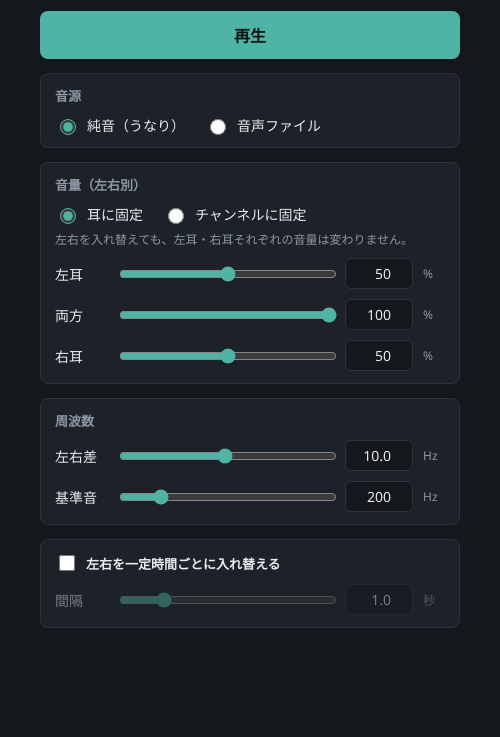
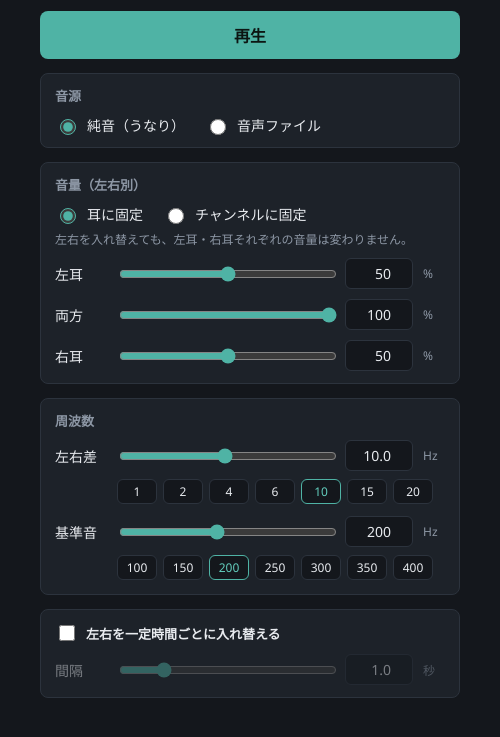
Before and after one commit to hidetako/brain-ears, an Electron app: page src/index.html in a window 500 px wide. Shown: the part 127-864 px from the top of the page. Before the commit the page ends 800 px from the top, so only its background shows below. Drawn offline with Linux system fonts and the light colour scheme; no server answers.

Commit message:
Cap base tone at 400 Hz and add jump buttons for base and difference (v1.1.2)
Co-Authored-By: Claude Fable 5.2 <noreply@anthropic.com>
Claude-Session: https://claude.ai/code/session_01GoyBHH1kBF2zj1Mt8W54X4

```diff
--- a/package.json
+++ b/package.json
@@ -1,7 +1,7 @@
 {
   "name": "binaural-player",
   "productName": "Binaural Player",
-  "version": "1.1.1",
+  "version": "1.1.2",
   "description": "左右別音量・周波数差・左右入れ替えを調整できるバイノーラルビート プレーヤー",
   "main": "src/main.js",
   "author": "hidetako",
--- a/src/engine.js
+++ b/src/engine.js
@@ -24,7 +24,7 @@
  */
 (function (root) {
   const LIMITS = {
-    base: { min: 40, max: 1000 },
+    base: { min: 40, max: 400 },
     diff: { min: 0.5, max: 20 },
     swap: { min: 0.1, max: 5 },
     volume: { min: 0, max: 100 },
--- a/src/index.html
+++ b/src/index.html
@@ -105,11 +105,29 @@
         <input type="number" id="diffNum" min="0.5" max="20" step="0.1">
         <span class="unit">Hz</span>
       </div>
+      <div class="presets" data-key="diff" role="group" aria-label="左右差をまとめて切り替え">
+        <button type="button" class="small" data-value="1">1</button>
+        <button type="button" class="small" data-value="2">2</button>
+        <button type="button" class="small" data-value="4">4</button>
+        <button type="button" class="small" data-value="6">6</button>
+        <button type="button" class="small" data-value="10">10</button>
+        <button type="button" class="small" data-value="15">15</button>
+        <button type="button" class="small" data-value="20">20</button>
+      </div>
       <div class="row">
         <label for="base">基準音</label>
-        <input type="range" id="base" min="40" max="1000" step="1">
-        <input type="number" id="baseNum" min="40" max="1000" step="1">
+        <input type="range" id="base" min="40" max="400" step="1">
+        <input type="number" id="baseNum" min="40" max="400" step="1">
         <span class="unit">Hz</span>
+      </div>
+      <div class="presets" data-key="base" role="group" aria-label="基準音をまとめて切り替え">
+        <button type="button" class="small" data-value="100">100</button>
+        <button type="button" class="small" data-value="150">150</button>
+        <button type="button" class="small" data-value="200">200</button>
+        <button type="button" class="small" data-value="250">250</button>
+        <button type="button" class="small" data-value="300">300</button>
+        <button type="button" class="small" data-value="350">350</button>
+        <button type="button" class="small" data-value="400">400</button>
       </div>
     </section>
 
--- a/src/renderer.js
+++ b/src/renderer.js
@@ -54,9 +54,17 @@
   function bind(key, digits) {
     const range = $(key);
     const num = $(`${key}Num`);
+    // よく使う値へ一度に移るボタン (ある項目だけ)
+    const presets = document.querySelectorAll(`.presets[data-key="${key}"] button`);
+    const showPresets = () => {
+      for (const b of presets) {
+        b.classList.toggle('active', Number(b.dataset.value) === engine.params[key]);
+      }
+    };
     const show = () => {
       range.value = engine.params[key];
       num.value = fmt(engine.params[key], digits);
+      showPresets();
     };
     const apply = (raw) => {
       engine.setParams({ [key]: raw });
@@ -66,7 +74,14 @@
     range.addEventListener('input', () => {
       apply(range.value);
       num.value = fmt(engine.params[key], digits);
+      showPresets();
     });
+    for (const b of presets) {
+      b.addEventListener('click', () => {
+        apply(b.dataset.value);
+        show();
+      });
+    }
     // 入力途中は書き換えず、確定時に範囲内へ丸める
     num.addEventListener('change', () => {
       apply(num.value);
--- a/src/style.css
+++ b/src/style.css
@@ -117,6 +117,10 @@ input[type="number"] {
 .hint { margin: -4px 0 0; color: var(--muted); font-size: 12px; }
 .panel.disabled .row { opacity: .45; }
 
+.presets { display: flex; flex-wrap: wrap; gap: 6px; margin: -2px 0 2px 62px; }
+.presets .small { min-width: 40px; padding: 3px 8px; font-variant-numeric: tabular-nums; }
+.presets .small.active { border-color: var(--accent); color: var(--accent-strong); }
+
 #filePanel { display: flex; flex-direction: column; gap: 8px; }
 #filePanel[hidden] { display: none; }
 .file-row { display: flex; align-items: center; gap: 8px; min-height: 28px; }
```
Also changed, not shown: test/engine.test.js (+23 -0 lines), README.md, 1 other file.
